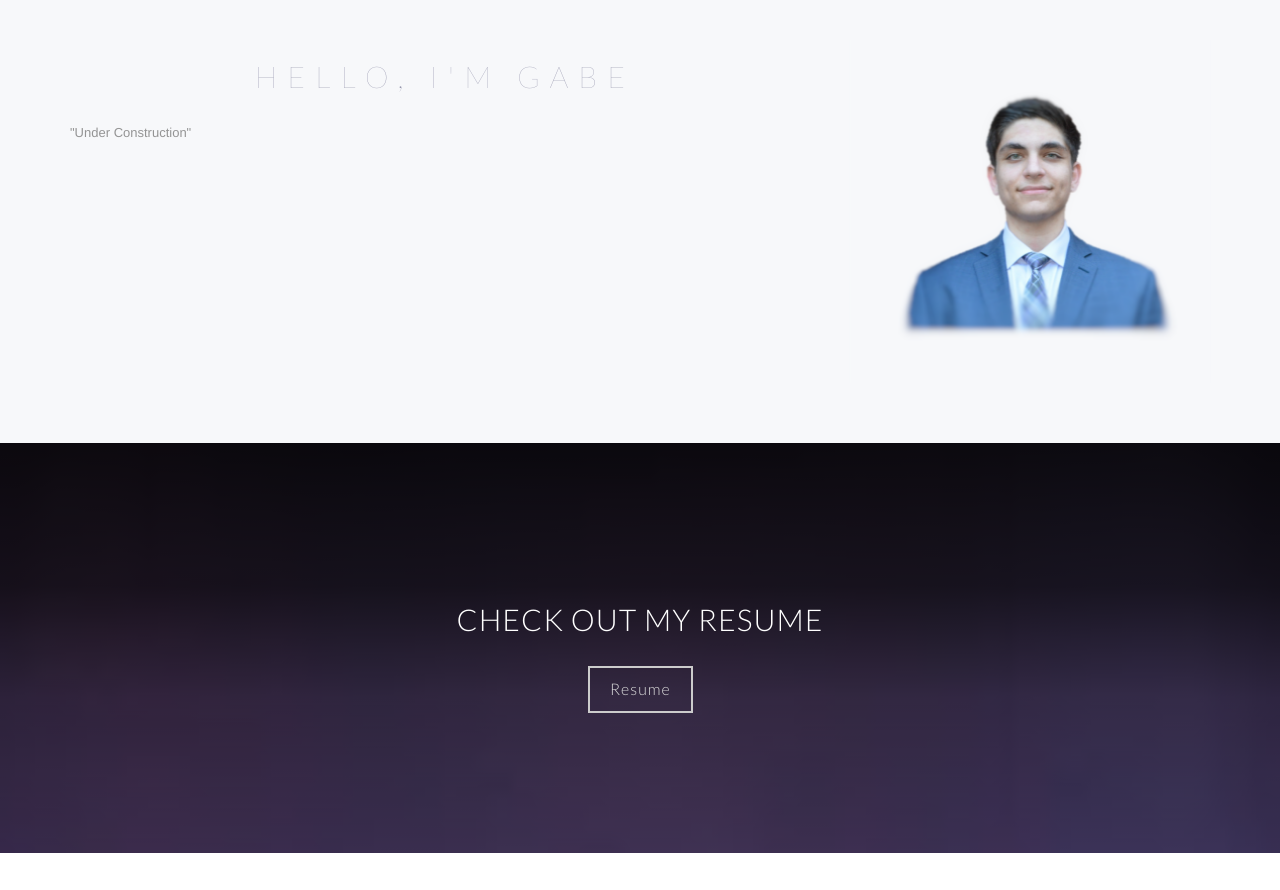
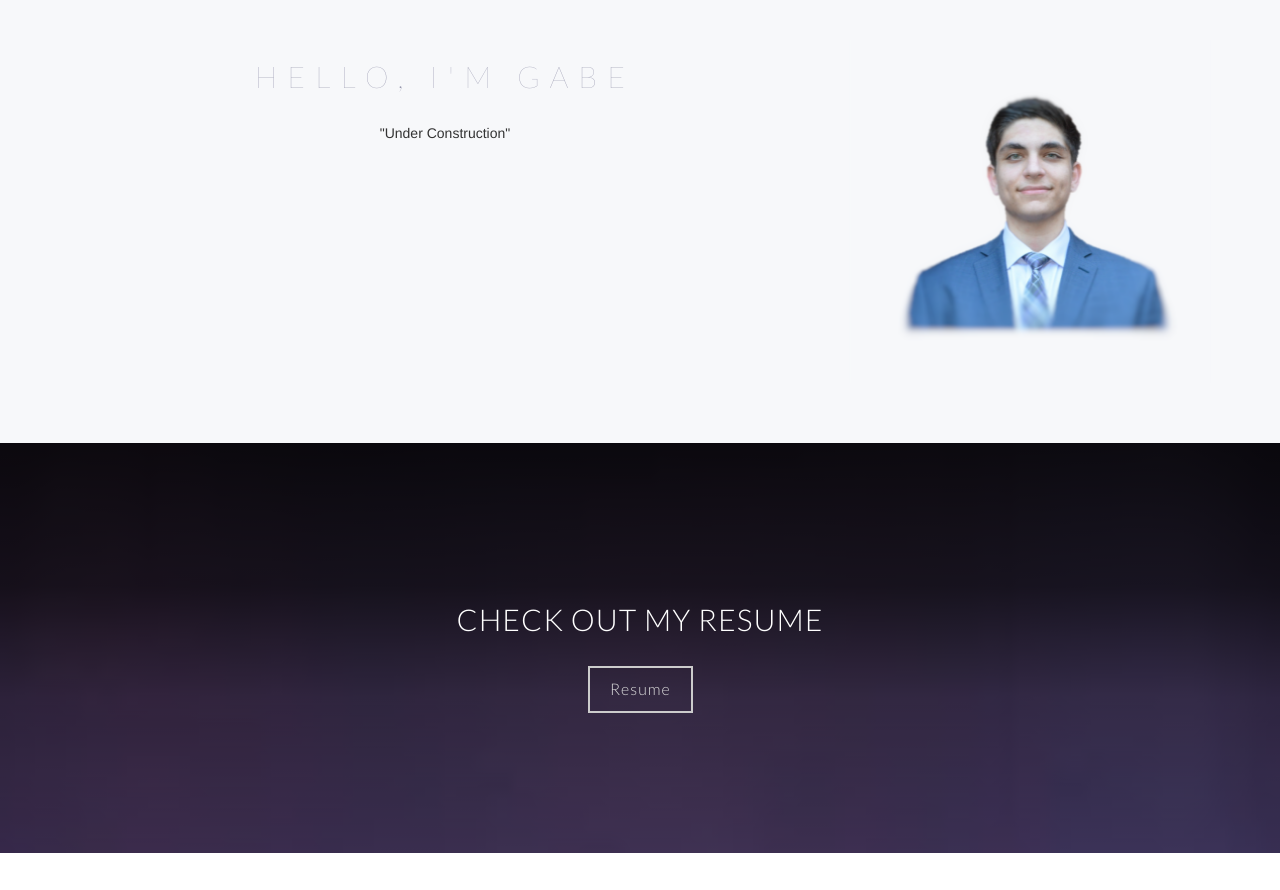
Before and after one commit to gabrielkagan/gabekagan, a plain HTML site: page index.html in a window 1280 px wide. Shown: the part 820-1710 px from the top of the page. Drawn offline with Linux system fonts and the light colour scheme; some packages are replaced by stand-ins of ours.

Commit message:
Update index.html

```diff
--- a/index.html
+++ b/index.html
@@ -123,7 +123,7 @@
  -->
               </p>
               <p>
-    "Under Construction" <!--           Attending UMass Amherst, I was able to continue exploring my interests, as well as more intimately study topics of intrigue. Not only have I had the opportunity to take classes that interest me, but also to learn outside the classroom experientially. Whether through HackUMass or ASA DataFest, I have gained invaluable experience working in collaborative environments, solving real world problems.
+  <center>  "Under Construction" <center><!--           Attending UMass Amherst, I was able to continue exploring my interests, as well as more intimately study topics of intrigue. Not only have I had the opportunity to take classes that interest me, but also to learn outside the classroom experientially. Whether through HackUMass or ASA DataFest, I have gained invaluable experience working in collaborative environments, solving real world problems.
              -->
               </p>
               <p>
```
